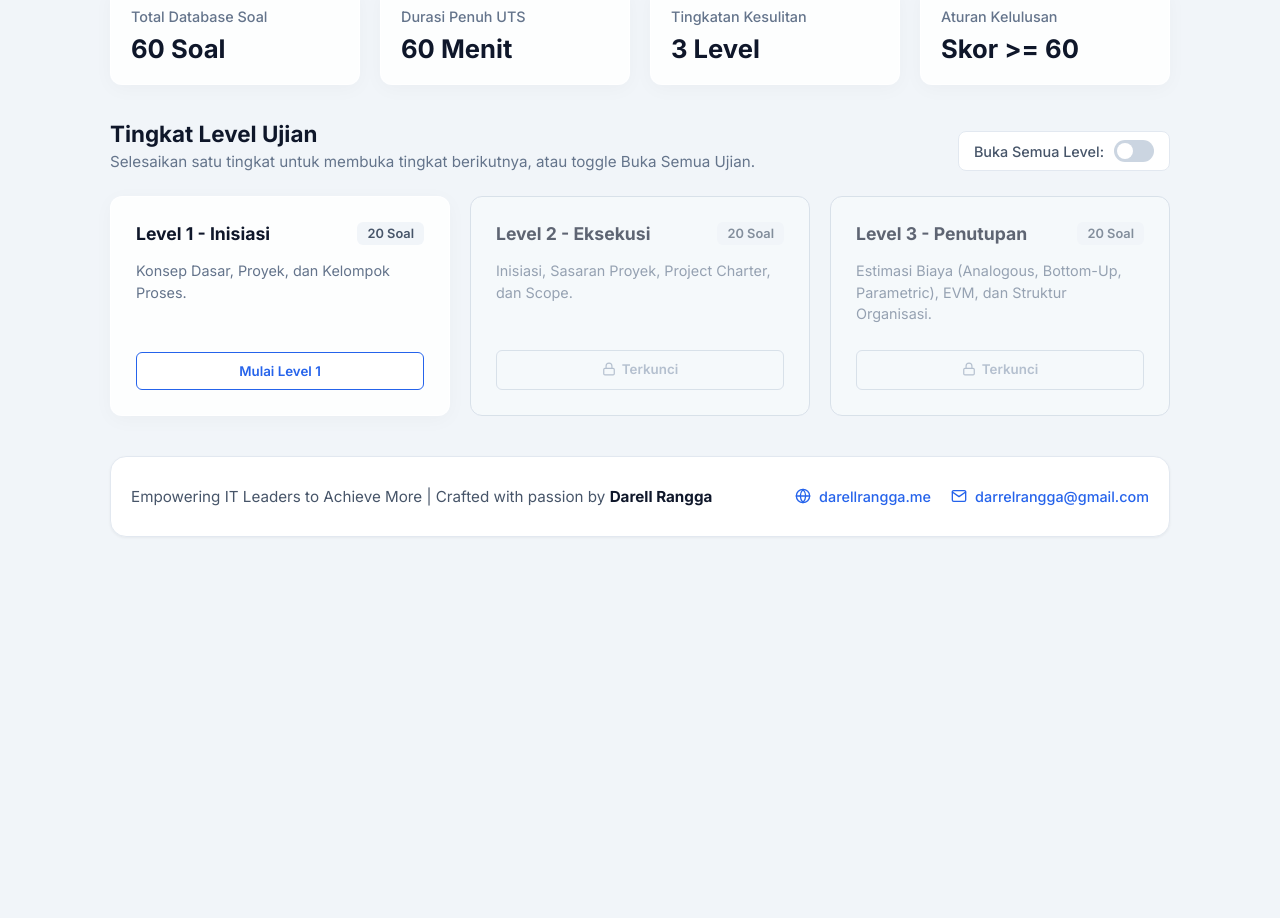
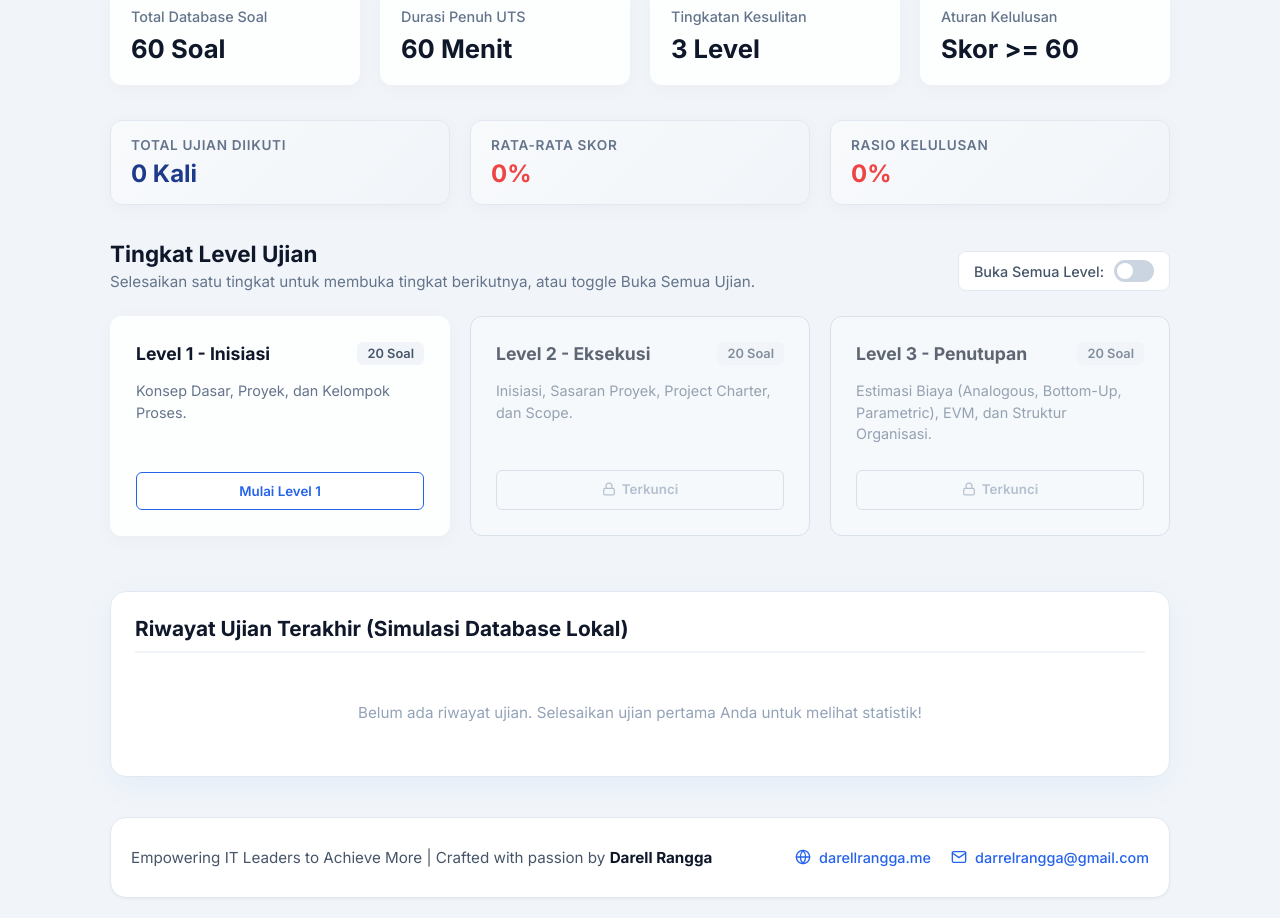
Before and after one commit to Rangga11268/cumlaudeArea, a React (Vite) app: page / in a window 1280 px wide. Shown: the part 760-1678 px from the top of the page. Before the commit the page ends 1317 px from the top, so only its background shows below. Built offline with nearby package versions, Linux system fonts and the light colour scheme.

Commit message:
feat: implement persistent exam history log and study statistics panel on dashboard

```diff
--- a/src/CumlaudeArea.jsx
+++ b/src/CumlaudeArea.jsx
@@ -2813,7 +2813,7 @@ export default function CumlaudeArea() {
   const [selectedExamType, setSelectedExamType] = useState('uts');
   const [selectedLevel, setSelectedLevel] = useState(null);
 
-  // New States for interactive features
+  // States for interactive features
   const [timeLeft, setTimeLeft] = useState(0);
   const [userAnswers, setUserAnswers] = useState({});
   const [flippedCards, setFlippedCards] = useState({});
@@ -2821,6 +2821,12 @@ export default function CumlaudeArea() {
   const [unlockedLevels, setUnlockedLevels] = useState(() => {
     const saved = localStorage.getItem(`unlockedLevels_${selectedCourse}_${selectedExamType}`);
     return saved ? JSON.parse(saved) : [1];
+  });
+
+  // Local storage history state
+  const [examHistory, setExamHistory] = useState(() => {
+    const saved = localStorage.getItem('cumlaude_exam_history');
+    return saved ? JSON.parse(saved) : [];
   });
 
   // Keep unlockedLevels in sync with selection
@@ -2858,20 +2864,60 @@ export default function CumlaudeArea() {
     return () => clearInterval(timer);
   }, [view, timeLeft]);
 
-  // Handle progressive level unlock upon reaching result page
+  // Handle progressive level unlock and logging attempts upon reaching result page
   useEffect(() => {
-    if (view === 'result' && selectedLevel !== null) {
-      const percentage = (score / activeQuestions.length) * 100;
-      if (percentage >= 60) {
+    if (view === 'result') {
+      const percentage = Math.round((score / activeQuestions.length) * 100);
+      const isPassed = percentage >= 60;
+      const attemptId = `attempt_${Date.now()}`;
+
+      // Build attempt item
+      const newAttempt = {
+        id: attemptId,
+        timestamp: new Date().toLocaleString('id-ID', {
+          year: 'numeric',
+          month: '2-digit',
+          day: '2-digit',
+          hour: '2-digit',
+          minute: '2-digit'
+        }),
+        course: selectedCourse.toUpperCase(),
+        examType: selectedExamType.toUpperCase(),
+        level: selectedLevel !== null ? `Level ${selectedLevel}` : 'Semua Level',
+        score: score,
+        total: activeQuestions.length,
+        percentage: percentage,
+        passed: isPassed
+      };
+
+      // Push to history state safely preventing strict mode double execution
+      setExamHistory(prev => {
+        if (prev.some(item => item.id.split('_')[1] === attemptId.split('_')[1] || (Date.now() - parseInt(item.id.split('_')[1] || 0) < 1000))) {
+          return prev;
+        }
+        const updated = [newAttempt, ...prev].slice(0, 10);
+        localStorage.setItem('cumlaude_exam_history', JSON.stringify(updated));
+        return updated;
+      });
+
+      // Auto unlock next level
+      if (selectedLevel !== null && isPassed) {
         const nextLevel = selectedLevel + 1;
         if (nextLevel <= 3 && !unlockedLevels.includes(nextLevel)) {
-          const updated = [...unlockedLevels, nextLevel];
-          setUnlockedLevels(updated);
-          localStorage.setItem(`unlockedLevels_${selectedCourse}_${selectedExamType}`, JSON.stringify(updated));
+          const updatedLevels = [...unlockedLevels, nextLevel];
+          setUnlockedLevels(updatedLevels);
+          localStorage.setItem(`unlockedLevels_${selectedCourse}_${selectedExamType}`, JSON.stringify(updatedLevels));
         }
       }
     }
   }, [view]);
+
+  const clearHistory = () => {
+    if (window.confirm("Apakah Anda yakin ingin menghapus semua riwayat ujian?")) {
+      setExamHistory([]);
+      localStorage.removeItem('cumlaude_exam_history');
+    }
+  };
 
   const formatTime = (seconds) => {
     const mins = Math.floor(seconds / 60);
@@ -2942,6 +2988,11 @@ export default function CumlaudeArea() {
   const toggleReview = (idx) => {
     setExpandedReview(prev => ({ ...prev, [idx]: !prev[idx] }));
   };
+
+  // Cumulative statistics calculations
+  const passedCount = examHistory.filter(item => item.passed).length;
+  const passingRate = examHistory.length > 0 ? Math.round((passedCount / examHistory.length) * 100) : 0;
+  const avgScore = examHistory.length > 0 ? Math.round(examHistory.reduce((acc, item) => acc + item.percentage, 0) / examHistory.length) : 0;
 
   if (view === 'materi') {
     const activeMateri = selectedExamType === 'uts' ? MATERI_KILAT_UTS : MATERI_KILAT_UAS;
@@ -3239,6 +3290,22 @@ export default function CumlaudeArea() {
           </div>
         </div>
 
+        {/* Cumulative Statistics & History Panels */}
+        <div className="cumulative-stats-container">
+          <div className="cumulative-stat-card glass-card">
+            <span className="cum-stat-label">Total Ujian Diikuti</span>
+            <strong className="cum-stat-value">{examHistory.length} Kali</strong>
+          </div>
+          <div className="cumulative-stat-card glass-card">
+            <span className="cum-stat-label">Rata-Rata Skor</span>
+            <strong className="cum-stat-value" style={{ color: avgScore >= 60 ? '#10b981' : '#ef4444' }}>{avgScore}%</strong>
+          </div>
+          <div className="cumulative-stat-card glass-card">
+            <span className="cum-stat-label">Rasio Kelulusan</span>
+            <strong className="cum-stat-value" style={{ color: passingRate >= 60 ? '#10b981' : '#ef4444' }}>{passingRate}%</strong>
+          </div>
+        </div>
+
         {/* Levels Section */}
         <div className="levels-header">
           <div className="levels-title-area">
@@ -3308,6 +3375,59 @@ export default function CumlaudeArea() {
             </button>
           </div>
         </div>
+
+        {/* History Table */}
+        <div className="history-section">
+          <div className="history-card glass-panel">
+            <div className="history-title-area">
+              <h3>Riwayat Ujian Terakhir (Simulasi Database Lokal)</h3>
+              {examHistory.length > 0 && (
+                <button className="btn-danger-outline" onClick={clearHistory}>
+                  Hapus Riwayat
+                </button>
+              )}
+            </div>
+
+            <div className="history-table-wrapper">
+              {examHistory.length === 0 ? (
+                <div className="no-history-text">
+                  Belum ada riwayat ujian. Selesaikan ujian pertama Anda untuk melihat statistik!
+                </div>
+              ) : (
+                <table className="history-table">
+                  <thead>
+                    <tr>
+                      <th>Tanggal</th>
+                      <th>Mata Kuliah</th>
+                      <th>Tipe</th>
+                      <th>Tingkat</th>
+                      <th>Skor</th>
+                      <th>Persentase</th>
+                      <th>Status</th>
+                    </tr>
+                  </thead>
+                  <tbody>
+                    {examHistory.map((item) => (
+                      <tr key={item.id}>
+                        <td>{item.timestamp}</td>
+                        <td><strong>{item.course}</strong></td>
+                        <td>{item.examType}</td>
+                        <td>{item.level}</td>
+                        <td>{item.score} / {item.total}</td>
+                        <td>{item.percentage}%</td>
+                        <td>
+                          <span className={`badge-status ${item.passed ? 'lulus' : 'gagal'}`}>
+                            {item.passed ? 'Lulus' : 'Gagal'}
+                          </span>
+                        </td>
+                      </tr>
+                    ))}
+                  </tbody>
+                </table>
+              )}
+            </div>
+          </div>
+        </div>
       </main>
       <Footer />
     </div>
--- a/src/index.css
+++ b/src/index.css
@@ -1297,3 +1297,137 @@ input:checked + .slider:before { transform: translateX(18px); }
   color: #1e3a8a;
   line-height: 1.5;
 }
+
+/* History & Cumulative Stats Styles */
+.history-section {
+  margin-top: 30px;
+  width: 100%;
+}
+
+.history-card {
+  background: #ffffff;
+  padding: 24px;
+  border-radius: 16px;
+  border: 1px solid #e2e8f0;
+}
+
+.history-title-area {
+  display: flex;
+  justify-content: space-between;
+  align-items: center;
+  margin-bottom: 20px;
+  border-bottom: 2px solid #f1f5f9;
+  padding-bottom: 10px;
+}
+
+.history-title-area h3 {
+  font-size: 1.3rem;
+  font-weight: 700;
+  color: #0f172a;
+}
+
+.btn-danger-outline {
+  background: transparent;
+  color: #ef4444;
+  border: 1px solid #fca5a5;
+  padding: 6px 12px;
+  border-radius: 6px;
+  font-size: 0.85rem;
+  font-weight: 600;
+  cursor: pointer;
+  transition: all 0.2s;
+}
+
+.btn-danger-outline:hover {
+  background: #fef2f2;
+  border-color: #ef4444;
+}
+
+.history-table-wrapper {
+  overflow-x: auto;
+  width: 100%;
+}
+
+.history-table {
+  width: 100%;
+  border-collapse: collapse;
+  text-align: left;
+  font-size: 0.9rem;
+}
+
+.history-table th, .history-table td {
+  padding: 12px 16px;
+  border-bottom: 1px solid #f1f5f9;
+}
+
+.history-table th {
+  background: #f8fafc;
+  font-weight: 600;
+  color: #475569;
+}
+
+.history-table tr:last-child td {
+  border-bottom: none;
+}
+
+.badge-status {
+  display: inline-block;
+  padding: 4px 8px;
+  border-radius: 6px;
+  font-size: 0.75rem;
+  font-weight: 700;
+}
+
+.badge-status.lulus {
+  background: #dcfce7;
+  color: #15803d;
+}
+
+.badge-status.gagal {
+  background: #fee2e2;
+  color: #b91c1c;
+}
+
+.no-history-text {
+  text-align: center;
+  color: #94a3b8;
+  padding: 30px 0;
+  font-size: 0.95rem;
+}
+
+/* Cumulative Stats Layout on Dashboard */
+.cumulative-stats-container {
+  display: grid;
+  grid-template-columns: repeat(3, 1fr);
+  gap: 20px;
+  margin-top: 10px;
+}
+
+.cumulative-stat-card {
+  background: linear-gradient(135deg, #f8fafc 0%, #f1f5f9 100%);
+  padding: 16px 20px;
+  border-radius: 12px;
+  border: 1px solid #e2e8f0;
+  display: flex;
+  flex-direction: column;
+  gap: 6px;
+  transition: transform 0.2s;
+}
+
+.cumulative-stat-card:hover {
+  transform: translateY(-2px);
+}
+
+.cum-stat-label {
+  font-size: 0.85rem;
+  color: #64748b;
+  font-weight: 600;
+  text-transform: uppercase;
+  letter-spacing: 0.05em;
+}
+
+.cum-stat-value {
+  font-size: 1.5rem;
+  font-weight: 800;
+  color: #1e3a8a;
+}
```
